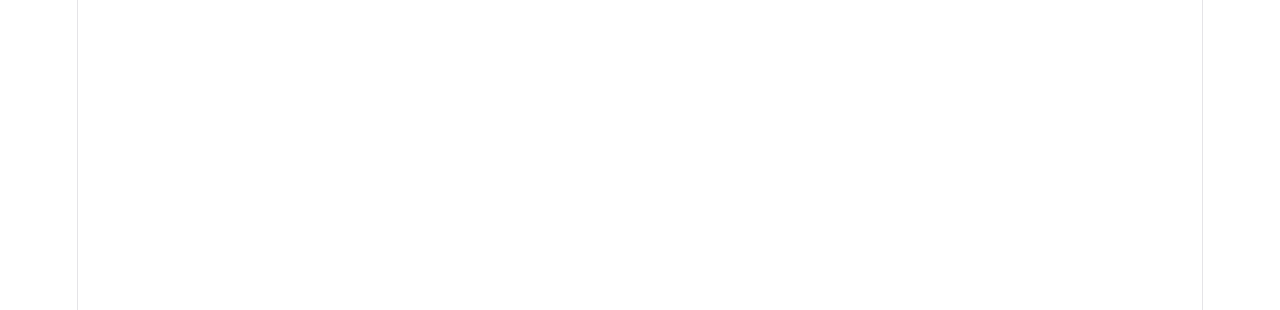
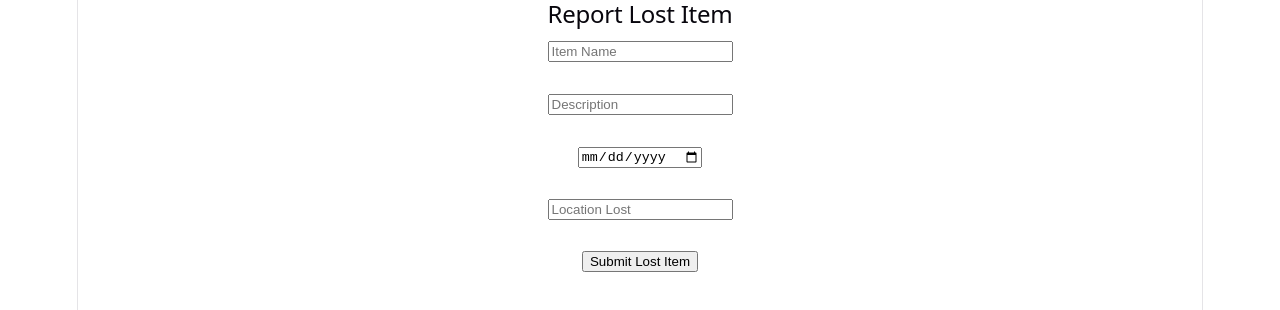
Before and after one commit to jsmndb/lost-found-system, a React (Vite) app in the folder client/client/: page /report-lost in a window 1280 px wide. Before the commit this address had no page. Shown: the top 310 px of the page. Built offline with nearby package versions, Linux system fonts and the light colour scheme.

Commit message:
Added Lost Item reporting form with API integration

```diff
--- a/client/client/src/App.jsx
+++ b/client/client/src/App.jsx
@@ -2,7 +2,7 @@ import { BrowserRouter, Routes, Route } from "react-router-dom";
 import LoginPage from "./pages/LoginPage";
 import RegisterPage from "./pages/RegisterPage";
 import Dashboard from "./pages/Dashboard";
-import ProtectedRoute from "./components/ProtectedRoute";
+import LostItemForm from "./pages/LostItemForm";
 
 function App() {
   return (
@@ -10,15 +10,8 @@ function App() {
       <Routes>
         <Route path="/" element={<LoginPage />} />
         <Route path="/register" element={<RegisterPage />} />
-
-        <Route
-          path="/dashboard"
-          element={
-            <ProtectedRoute>
-              <Dashboard />
-            </ProtectedRoute>
-          }
-        />
+        <Route path="/dashboard" element={<Dashboard />} />
+        <Route path="/report-lost" element={<LostItemForm />} />
       </Routes>
     </BrowserRouter>
   );
--- a/client/client/src/pages/Dashboard.jsx
+++ b/client/client/src/pages/Dashboard.jsx
@@ -1,8 +1,25 @@
+import { useNavigate } from "react-router-dom";
+
 function Dashboard() {
+  const navigate = useNavigate();
+
+  const handleLogout = () => {
+    localStorage.removeItem("token");
+    navigate("/");
+  };
+
   return (
     <div>
       <h1>Dashboard</h1>
       <p>Welcome to the Lost and Found System</p>
+
+      <button onClick={handleLogout}>
+        Logout
+      </button>
+
+        <button onClick={() => navigate("/report-lost")}>
+        Report Lost Item
+      </button>
     </div>
   );
 }
--- /dev/null
+++ b/client/client/src/pages/LostItemForm.jsx
@@ -0,0 +1,84 @@
+import { useState } from "react";
+import axios from "axios";
+
+function LostItemForm() {
+  const [itemName, setItemName] = useState("");
+  const [description, setDescription] = useState("");
+  const [dateLost, setDateLost] = useState("");
+  const [location, setLocation] = useState("");
+
+  const handleSubmit = async (e) => {
+    e.preventDefault();
+
+    try {
+      const userId = 1; // temporary (later we will get from token)
+
+      const response = await axios.post(
+        "http://localhost:5000/lost-items",
+        {
+          user_id: userId,
+          item_name: itemName,
+          description,
+          date_lost: dateLost,
+          location,
+        }
+      );
+
+      alert(response.data.message);
+
+      // clear form
+      setItemName("");
+      setDescription("");
+      setDateLost("");
+      setLocation("");
+    } catch (error) {
+      console.log(error);
+      alert("Failed to add lost item");
+    }
+  };
+
+  return (
+    <div>
+      <h2>Report Lost Item</h2>
+
+      <form onSubmit={handleSubmit}>
+        <input
+          type="text"
+          placeholder="Item Name"
+          value={itemName}
+          onChange={(e) => setItemName(e.target.value)}
+        />
+        <br /><br />
+
+        <input
+          type="text"
+          placeholder="Description"
+          value={description}
+          onChange={(e) => setDescription(e.target.value)}
+        />
+        <br /><br />
+
+        <input
+          type="date"
+          value={dateLost}
+          onChange={(e) => setDateLost(e.target.value)}
+        />
+        <br /><br />
+
+        <input
+          type="text"
+          placeholder="Location Lost"
+          value={location}
+          onChange={(e) => setLocation(e.target.value)}
+        />
+        <br /><br />
+
+        <button type="submit">
+          Submit Lost Item
+        </button>
+      </form>
+    </div>
+  );
+}
+
+export default LostItemForm;
```
